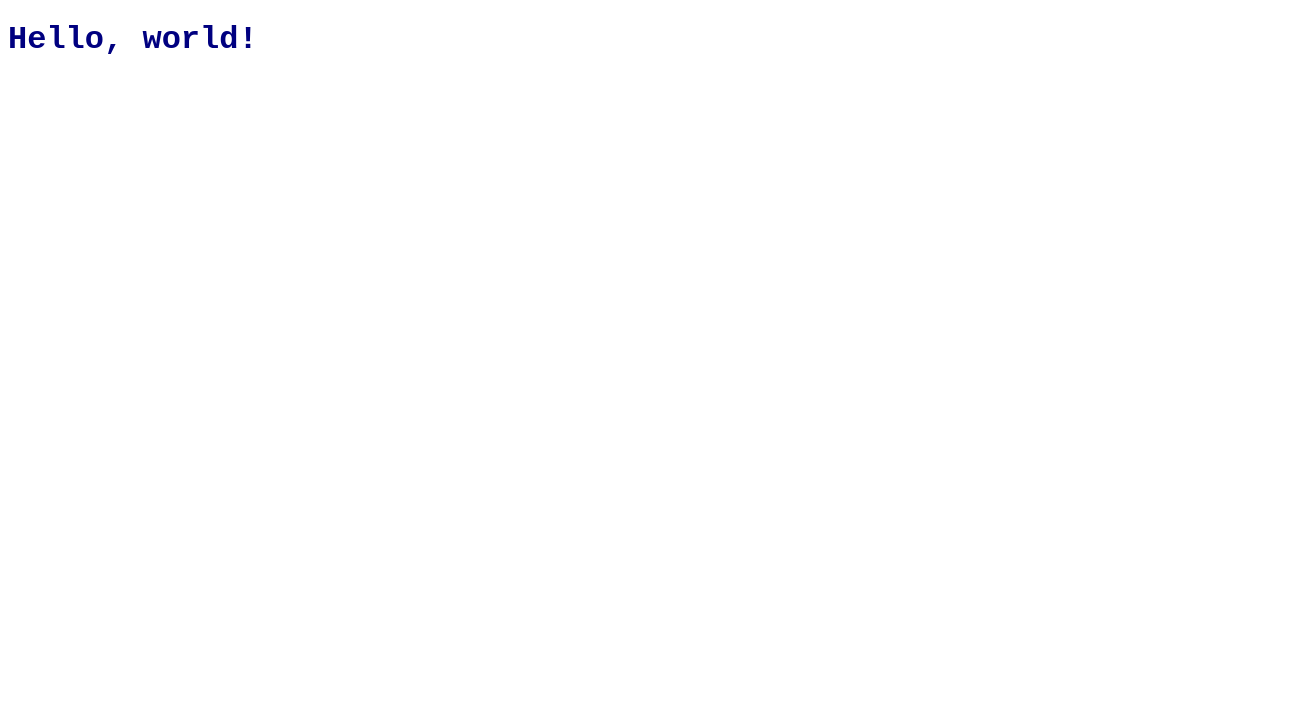
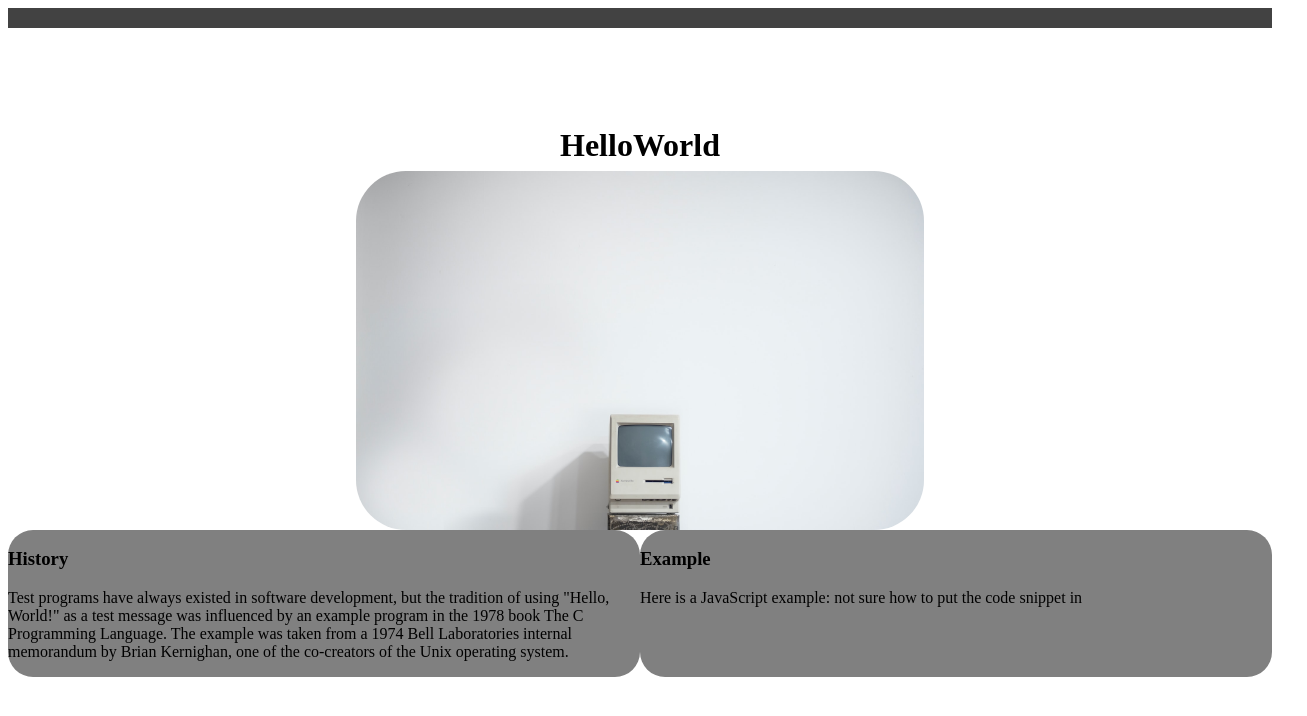
Before and after one commit to JenkinsSamuel/Hello-449, a plain HTML site: page index.html in a window 1280 px wide. Shown: the whole page, 1307 px wide, since content can reach past the window. Drawn offline with Linux system fonts and the light colour scheme.

Commit message:
sub par iteration of the example

```diff
--- a/index.html
+++ b/index.html
@@ -4,10 +4,34 @@
   <meta charset="UTF-8">
   <meta http-equiv="X-UA-Compatible" content="IE=edge">
   <meta name="viewport" content="width=device-width, initial-scale=1.0">
-  <title>Document</title>
+  <title>HelloWorld</title>
   <link rel="stylesheet" href="screen.css">
 </head>
 <body>
-  <h1>Hello, world!</h1>
+  <div class="header">
+
+  </div>
+  <h1>HelloWorld</h1>
+
+  <div class="flex">
+    <img src="mac-photo.jpg" alt="Apple Macintosh I">
+  </div>
+    <div class="container">
+      <div class="flex-box-1">
+        <h3>History</h3>
+        <p>Test programs have always existed in software development,
+          but the tradition of using "Hello, World!" as a test message was
+          influenced by an example program in the 1978 book The C Programming
+          Language. The example was taken from a 1974 Bell Laboratories internal
+          memorandum by Brian Kernighan, one of the co-creators of the Unix operating system.</p>
+      </div>
+
+      <div class="flex-box-2">
+        <h3>Example</h3>
+        <p>Here is a JavaScript example: not sure how to put the code snippet in</p>
+      </div>
+  </div>
+
+
 </body>
 </html>
--- a/screen.css
+++ b/screen.css
@@ -1,7 +1,54 @@
-body {
-  color: navy;
+.header {
+  height: 20px;
+  width: auto;
+  background-color: #424242;
 }
 
+
 h1 {
-  font-family: 'Courier New', Courier, monospace;
+  text-align: center;
+  padding-right: 35px;
+  height: 100px;
+  width: 100%;
+  line-height:6;
 }
+
+.flex {
+
+  display: flex;
+  align-items: center;
+  justify-content: center;
+  border-radius: 50px;
+
+
+
+}
+
+img {
+  display: block;
+  margin-left: auto;
+  margin-right: auto;
+  width: 45%;
+  border-radius: 50px;
+}
+
+.container {
+  display: flex;
+
+}
+
+.flex-box-1 {
+  flex: 1;
+  background-color: grey;
+  border-radius: 25px;
+
+
+}
+
+.flex-box-2 {
+  flex: 1;
+  background-color: grey;
+  border-radius: 25px;
+
+
+}
```
Also changed, not shown: mac-photo.jpg (renamed from federica-galli-aiqKc07b5PA-unsplash.jpg).
